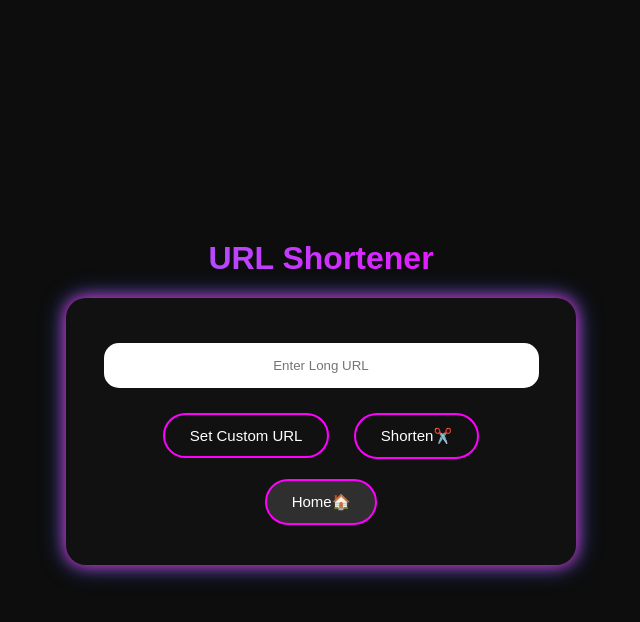
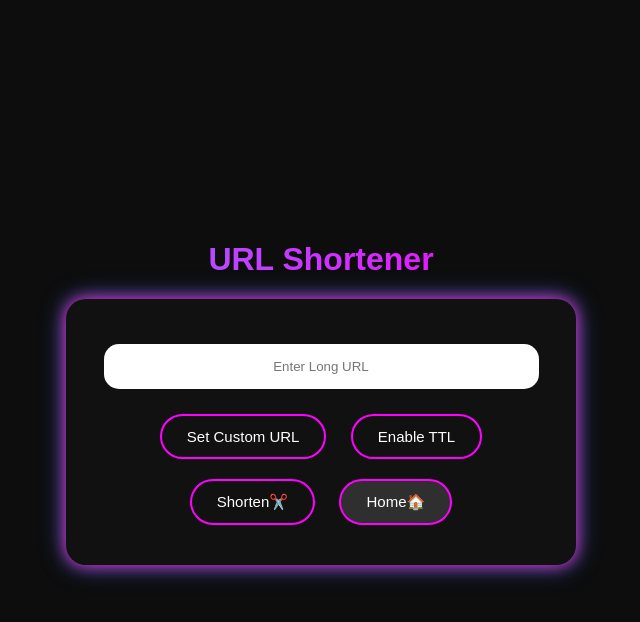
Before and after one commit to bhw-git/url-shortener, a Node server app: page / in a window 1280 px wide. Shown: the top 622 px of the page, without its empty margins (319-959 px from the left). Run offline with Node 20, Linux system fonts and the light colour scheme; some libraries are stand-ins or nearby versions.

Commit message:
Added TTL features & styling

```diff
--- a/public/styles.css
+++ b/public/styles.css
@@ -78,7 +78,7 @@ button {
 
 .primary-btn:hover {
   background: #ff00ff;
-  /* transform: scale(1.05); */
+  transform: scale(1.05);
   box-shadow: 0 0 15px #ff00ff;
 }
 
@@ -90,7 +90,7 @@ button {
 
 .secondary-btn:hover {
   box-shadow: 0 0 15px #ff00ff;
-  /* transform: scale(1.05); */
+  transform: scale(1.05);
 }
 
 .cancel-btn {
@@ -111,7 +111,7 @@ button {
 
 .home-btn:hover{
   box-shadow: 0 0 15px #ff00ff;
-  /* transform: scale(1.05); */
+  transform: scale(1.05);
 }
 
 .custom-group {
@@ -193,3 +193,25 @@ button {
   opacity: 1;
   transform: translateY(0px);
 }
+
+/* TTL Section Styling */
+.ttl-group {
+  display: none;
+  margin-top: 10px;
+  animation: fadeIn 0.4s ease-in-out;
+}
+
+@keyframes fadeIn {
+  from { opacity: 0; transform: translateY(-8px); }
+  to { opacity: 1; transform: translateY(0); }
+}
+
+#ttlButton {
+  background: transparent;
+  border: 2px solid #ff00ff;
+  color: white;
+}
+
+#ttlButton:hover {
+  transform: scale(1.05);
+}
--- a/server.js
+++ b/server.js
@@ -45,33 +45,41 @@ const limiter = rateLimit({
 
 // Shorten URL - Handle form submission
 app.post("/shorten", limiter, async(req, res) => {
-    const {longUrl} = req.body;
+    const {longUrl, ttl, ttlUnit} = req.body;
     let {customUrl} = req.body;
     if(!customUrl || customUrl.trim() === ""){
         customUrl = null;
     }
-    console.log({longUrl});
-    console.log({customUrl});
+    // console.log({longUrl});
+    // console.log({customUrl});
     const base = process.env.BASE_URL || `${req.protocol}://${req.get("host")}`;
-    let urlCode;
-    if(customUrl !== null){
-        urlCode = customUrl;
-    }
-    else {
-        urlCode = shortid.generate();
+    let urlCode = customUrl ? customUrl : shortid.generate();
+
+    let expiresAt = null;
+    if (ttl && ttlUnit){
+        const ttlValue = parseInt(ttl);
+        if(ttlUnit === "minutes"){
+            expiresAt = new Date(Date.now() + ttlValue * 60 * 1000);
+        }
+        if(ttlUnit === "hours"){
+            expiresAt = new Date(Date.now() + ttlValue * 60 * 60 * 1000);
+        }
+        if(ttlUnit === "days"){
+            expiresAt = new Date(Date.now() + ttlValue * 24 * 60 * 60 * 1000);
+        }
     }
 
     try {
         let url = await Url.findOne({longUrl});
         let shortUrl = `${base}/${urlCode}`;
-        if(customUrl !== null){
-            url = Url({urlCode, longUrl, shortUrl});
+
+        if(!customUrl && !ttl && url){
+            url = new Url({urlCode, longUrl, shortUrl, expiresAt});
             await url.save();
-        }
-        if(url) {
             return res.render("index",{shortUrl: url.shortUrl});
         }
-        url = new Url({urlCode, longUrl, shortUrl});
+
+        url = new Url({urlCode, longUrl, shortUrl, expiresAt});
         await url.save();
         res.render("index",{shortUrl: url.shortUrl});
 
@@ -86,11 +94,15 @@ app.get("/:code", async(req, res) => {
     try {
         const url = await Url.findOne({urlCode: req.params.code });
         console.log("/:code", url);
-        if(url){
-            return res.redirect(url.longUrl);
-        } else {
-            res.status(404).json("URL not found");
+        if(!url) {
+            return res.status(404).json("URL not found");
         }
+        if(url.expiresAt && new Date() > url.expiresAt){
+            return res.send("This link is expired");
+        }
+        console.log("url.expiresAt", url.expiresAt);
+        console.log("date", new Date());
+        res.redirect(url.longUrl);
     } catch (error) {
         console.error(error);
         res.status(500).json("Server Error");
--- a/views/index.ejs
+++ b/views/index.ejs
@@ -9,13 +9,28 @@
   <div class="container">
   <h1 class="animated-gradient-text">URL Shortener</h1>
   <form action="/shorten" method="POST" class="card">
+    <!-- Input Field -->
     <input class="input-field" type="text" name="longUrl" placeholder="Enter Long URL" required>
+    <!-- customURL -->
     <button id="customButton" type="button" class="secondary-btn" onclick="showCustomUrl()">Set Custom URL</button>
     <div id="customInput" class="custom-group">
       <input class="input-field" type="text" name="customUrl" placeholder="Enter your custom URL">
       <button class="cancel-btn" type="button" onclick="hideCustomUrl()">cancel☝️</button>
     </div>
+    <!-- TTL UI -->
+    <button id="ttlButton" type="button" class="secondary-btn" onclick="showTTL()">Enable TTL</button>
+    <div id="ttlInput" class="ttl-group">
+        <input type="number" name="ttl" class="input-field" placeholder="Enter TTL value">
+        <select name="ttlUnit" class="input-field">
+            <option value="minutes">Minutes</option>
+            <option value="hours">Hours</option>
+            <option value="days">Days</option>
+        </select>
+        <button type="button" class="cancel-btn" onclick="hideTTL()">Cancel TTL</button>
+    </div>
+    <!-- Shorten  -->
     <button class="primary-btn" type="submit">Shorten✂️</button>
+    <!-- home -->
     <button class="home-btn" type="button" onclick="window.location.href='/'">Home🏠</button>
   </form>
   <p>
@@ -56,10 +71,21 @@
       const toast = document.getElementById("toast");
       toast.classList.add("show");
 
-      setTimeout(() => {
-        toast.classList.remove("show");
-      }, 1500);
-        }
-  </script>
+      setTimeout(() => toast.classList.remove("show"), 1500);
+      }
+
+      function showTTL() {
+          document.getElementById("ttlInput").style.display = "block";
+          document.getElementById("ttlButton").style.display = "none";
+      }
+
+      function hideTTL() {
+          document.getElementById("ttlInput").style.display = "none";
+          document.getElementById("ttlButton").style.display = "inline-block";
+          // Clear TTL inputs
+          document.querySelector("input[name='ttl']").value = "";
+          document.querySelector("select[name='ttlUnit']").selectedIndex = 0;
+      }
+    </script>
 </body>
 </html>
```
Also changed, not shown: models/Url.js (+8 -1 lines).
